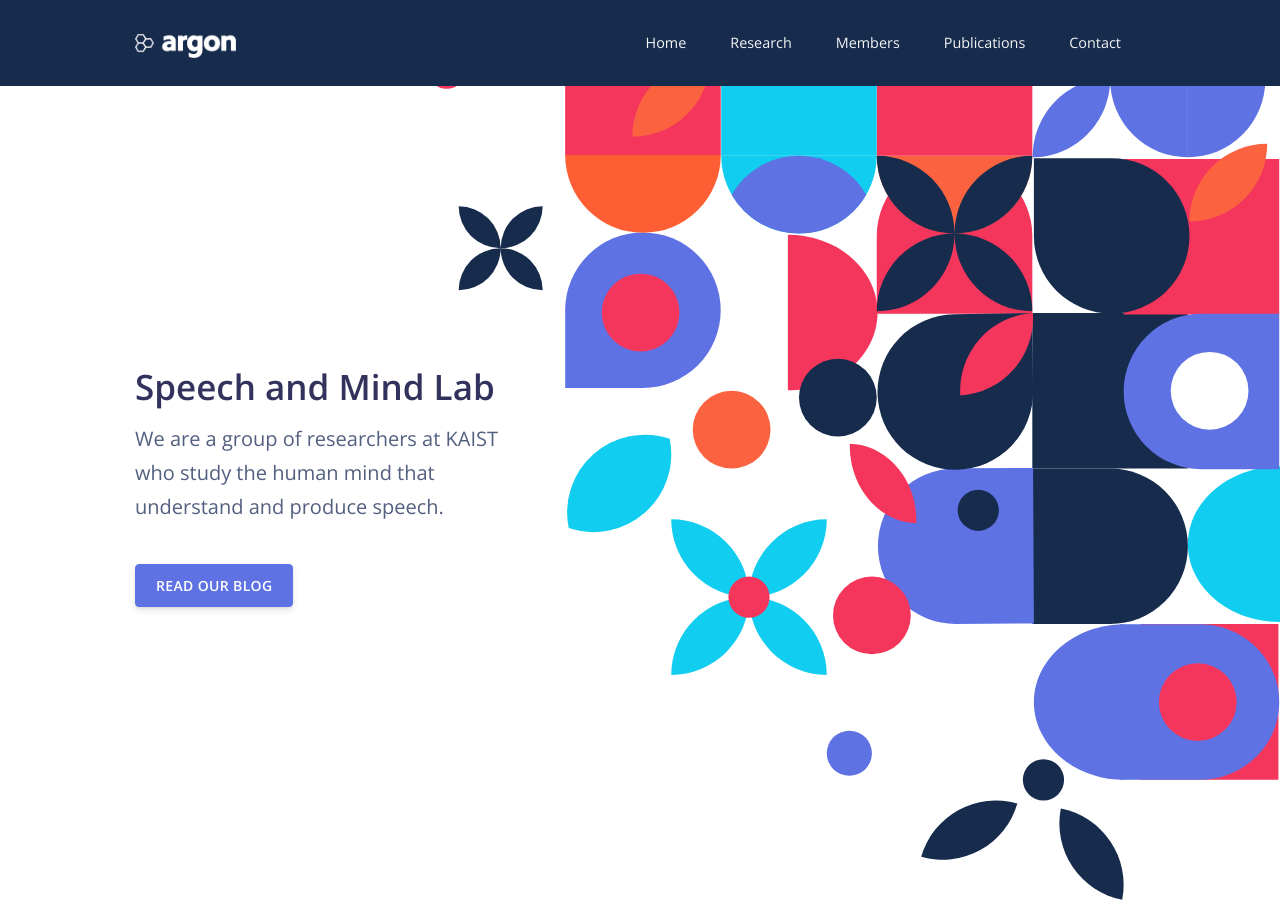
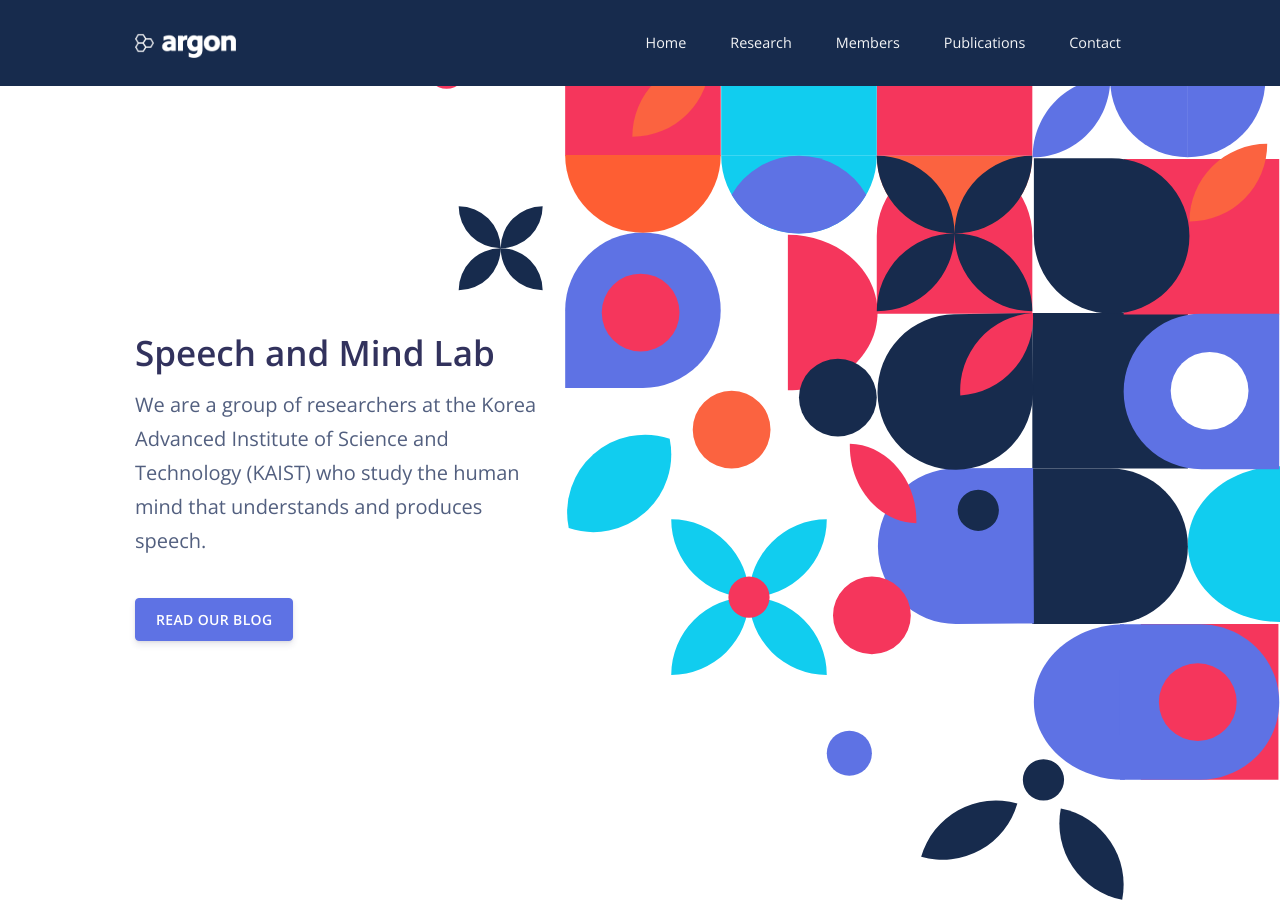
Before and after one commit to SpeechAndBrainResearchLab/speechandbrainresearchlab.github.io, a Jekyll site: the page built from index.html, in a window 1280 px wide and 900 px high. Built offline with Jekyll 4.4.1, drawn with Linux system fonts in a browser that asks for light colours; nearby versions of some CDN libraries.

Commit message:
changed a few words

```diff
--- a/_includes/home-sample.html
+++ b/_includes/home-sample.html
@@ -5,7 +5,7 @@
       <div class="row">
         <div class="col-lg-5 col-md-7 mr-auto text-left d-flex justify-content-center flex-column">
           <h3 class="display-3">Speech and Mind Lab</h3>
-          <p class="lead mt-0"> We are a group of researchers at KAIST who study the human mind that understand and produce speech.</p>
+          <p class="lead mt-0"> We are a group of researchers at the Korea Advanced Institute of Science and Technology (KAIST) who study the human mind that understands and produces speech.</p>
           <br>
           <div class="buttons">
             <a href="/blog" class="btn btn-primary">
```
